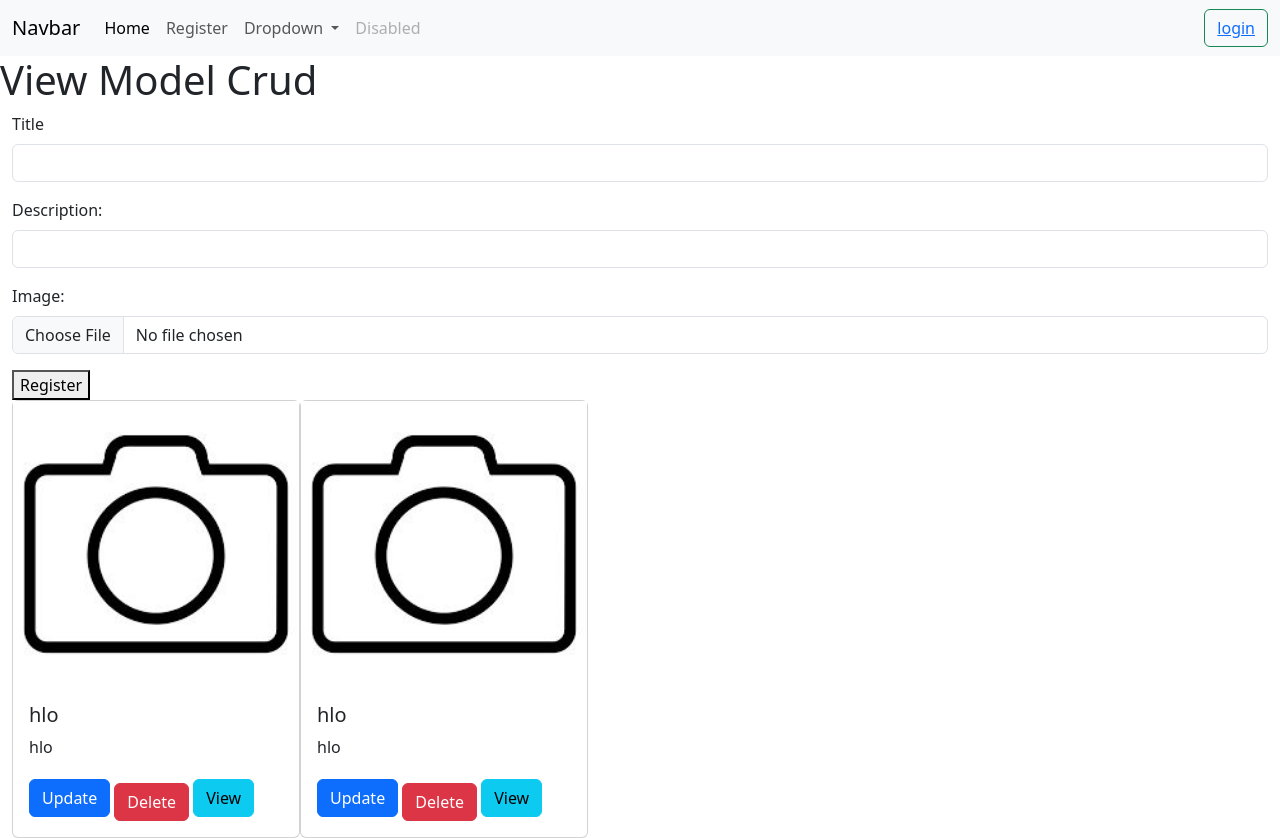
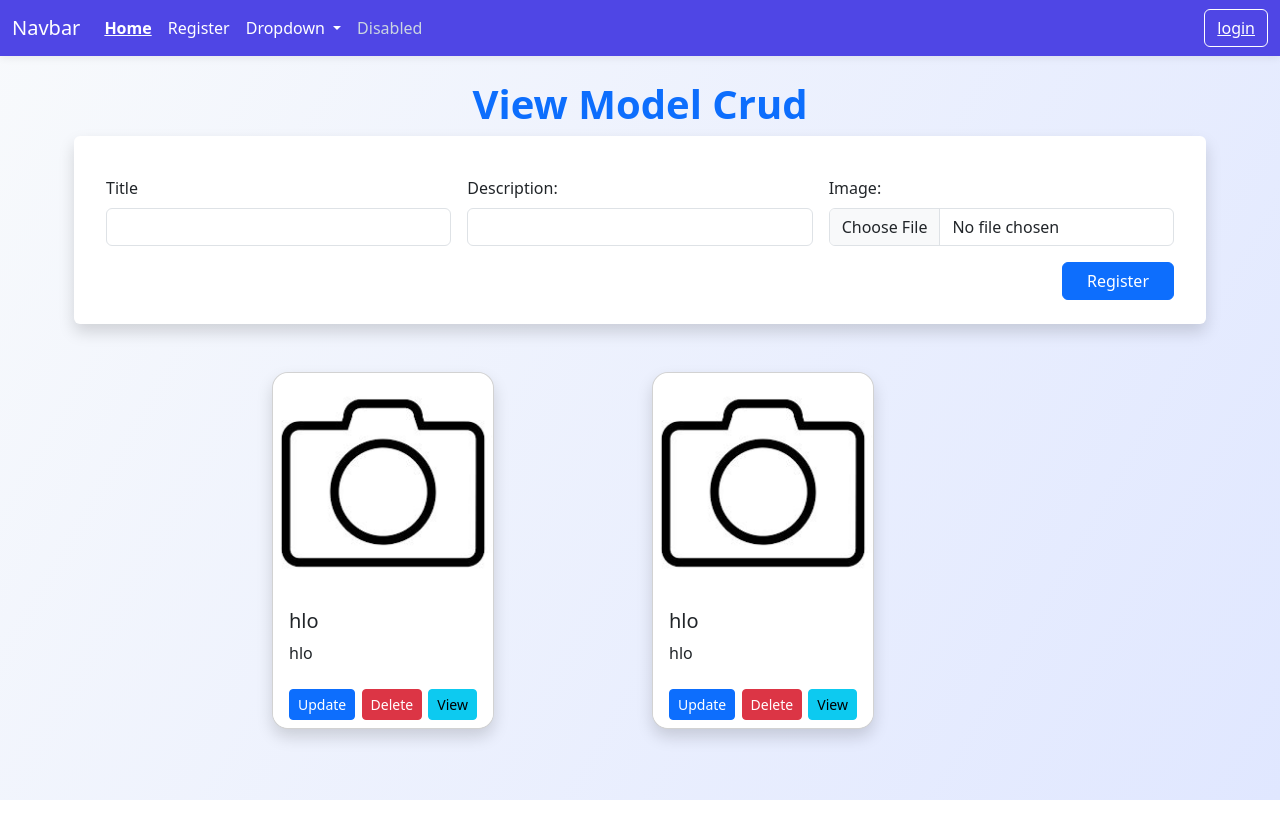
Before and after one commit to SheelimaKalra24/Django-Project, a Django app: page / in a window 1280 px wide. After the commit the page ends 800 px from the top, so only its background shows below. Run offline with Django 5.2, Linux system fonts and the light colour scheme; data comes from the database, SQL or seed files in the repository.

Commit message:
templates

```diff
--- a/D-jango/app/templates/demo.html
+++ b/D-jango/app/templates/demo.html
@@ -10,6 +10,50 @@
     {% comment %} <link rel="stylesheet" href="{% static 'style.css' %}"> {% endcomment %}
     <link href="https://cdn.jsdelivr.net/npm/bootstrap@5.3.3/dist/css/bootstrap.min.css" rel="stylesheet" integrity="sha384-QWTKZyjpPEjISv5WaRU9OFeRpok6YctnYmDr5pNlyT2bRjXh0JMhjY6hW+ALEwIH" crossorigin="anonymous">
     <script src="https://cdn.jsdelivr.net/npm/bootstrap@5.3.3/dist/js/bootstrap.bundle.min.js" integrity="sha384-YvpcrYf0tY3lHB60NNkmXc5s9fDVZLESaAA55NDzOxhy9GkcIdslK1eN7N6jIeHz" crossorigin="anonymous"></script>
+    <style>
+        body {
+            background: linear-gradient(120deg, #f8fafc 0%, #e0e7ff 100%);
+            min-height: 100vh;
+        }
+        .navbar {
+            box-shadow: 0 2px 8px rgba(0,0,0,0.07);
+            background: #4f46e5 !important;
+        }
+        .navbar .navbar-brand, .navbar .nav-link, .navbar .dropdown-item {
+            color: #fff !important;
+        }
+        .navbar .nav-link.active {
+            font-weight: bold;
+            text-decoration: underline;
+        }
+        .navbar .nav-link.disabled {
+            color: #cbd5e1 !important;
+        }
+        .navbar .dropdown-menu {
+            background: #6366f1;
+        }
+        .navbar .dropdown-item:hover {
+            background: #818cf8;
+        }
+        .btn-outline-success, .btn-outline-success a {
+            color: #fff !important;
+            border-color: #fff !important;
+        }
+        .btn-outline-success:hover, .btn-outline-success:focus {
+            background: #6366f1 !important;
+            border-color: #fff !important;
+        }
+        .card {
+            box-shadow: 0 4px 16px rgba(0,0,0,0.10);
+            border-radius: 1rem;
+            overflow: hidden;
+        }
+        .card-img-top {
+            border-top-left-radius: 1rem;
+            border-top-right-radius: 1rem;
+        }
+    </style>
+    {% block extra_css %}{% endblock %}
 </head>
 <body>
     {% block 'navbar' %}
--- a/D-jango/app/templates/index.html
+++ b/D-jango/app/templates/index.html
@@ -6,39 +6,44 @@
     {% endblock 'title' %}
 
 {% block 'contant' %}
-<body>
-    <h1>View Model Crud</h1>
-    <form method="post" class='container-fluid' enctype="multipart/form-data">
+<div class="container py-4">
+    <h1 class="mb-4 text-center fw-bold text-primary">View Model Crud</h1>
+    <form method="post" class="row g-3 shadow p-4 rounded bg-white mb-5" enctype="multipart/form-data">
         {% csrf_token %}
-        <div class="mb-3">
+        <div class="col-md-4">
           <label for="exampleFormControlInput1" class="form-label">Title</label>
           <input type="text" class="form-control" id="exampleFormControlInput1" name='title' value="{{update.title}}" required>
         </div>
-        <div class="mb-3">
+        <div class="col-md-4">
           <label for="exampleFormControlTextarea1" class="form-label">Description:</label>
           <input type="text" class="form-control" id="exampleFormControlInput1" name='des' value="{{update.des}}" required>
         </div>
-        <div class="mb-3">
-          <label for="exampleFormControlTextarea1" class="form-label">Image:</label>
-          <input type="file" class="form-control" id="exampleFormControlInput1" placeholder="name@example.com" name='image' value="{{update.image}}" required>
+        <div class="col-md-4">
+          <label for="exampleFormControlInput1" class="form-label">Image:</label>
+          <input type="file" class="form-control" id="exampleFormControlInput1" name='image' value="{{update.image}}" required>
         </div>
-        <button type="submit">Register</button>
+        <div class="col-12 text-end">
+          <button type="submit" class="btn btn-primary px-4">Register</button>
+        </div>
     </form>
 
-      <div class="container-fluid flex" style="display: flex;">
-        {% for post in posts %}
-        <div class="card" style="width: 18rem;">
-          <img src="{{post.image.url}}" alt="Cultural Fest" class="event-image" />
-          <div class="card-body">
+    <div class="row g-4 justify-content-center">
+      {% for post in posts %}
+      <div class="col-md-4 d-flex align-items-stretch">
+        <div class="card shadow h-100">
+          <img src="{{post.image.url}}" alt="Cultural Fest" class="card-img-top event-image" style="height: 220px; object-fit: cover;" />
+          <div class="card-body d-flex flex-column">
             <h5 class="card-title">{{post.title}}</h5>
             <p class="card-text">{{post.des}}</p>
-            <a href="{% url 'update'  post.id %}" class="btn btn-primary">Update</a>
-            <a  href="{% url 'delete'  post.id %}" class="btn btn-danger mt-2">Delete</a>
-            <a href="{% url 'see' post.id%}" class="btn btn-info">View</a>
+          </div>
+          <div class="card-footer bg-white border-0 d-flex justify-content-between">
+            <a href="{% url 'update'  post.id %}" class="btn btn-primary btn-sm">Update</a>
+            <a href="{% url 'delete'  post.id %}" class="btn btn-danger btn-sm">Delete</a>
+            <a href="{% url 'see' post.id%}" class="btn btn-info btn-sm">View</a>
           </div>
         </div>
-        {% endfor %}
       </div>
-
-</body>
+      {% endfor %}
+    </div>
+</div>
 {% endblock 'contant' %}
```
